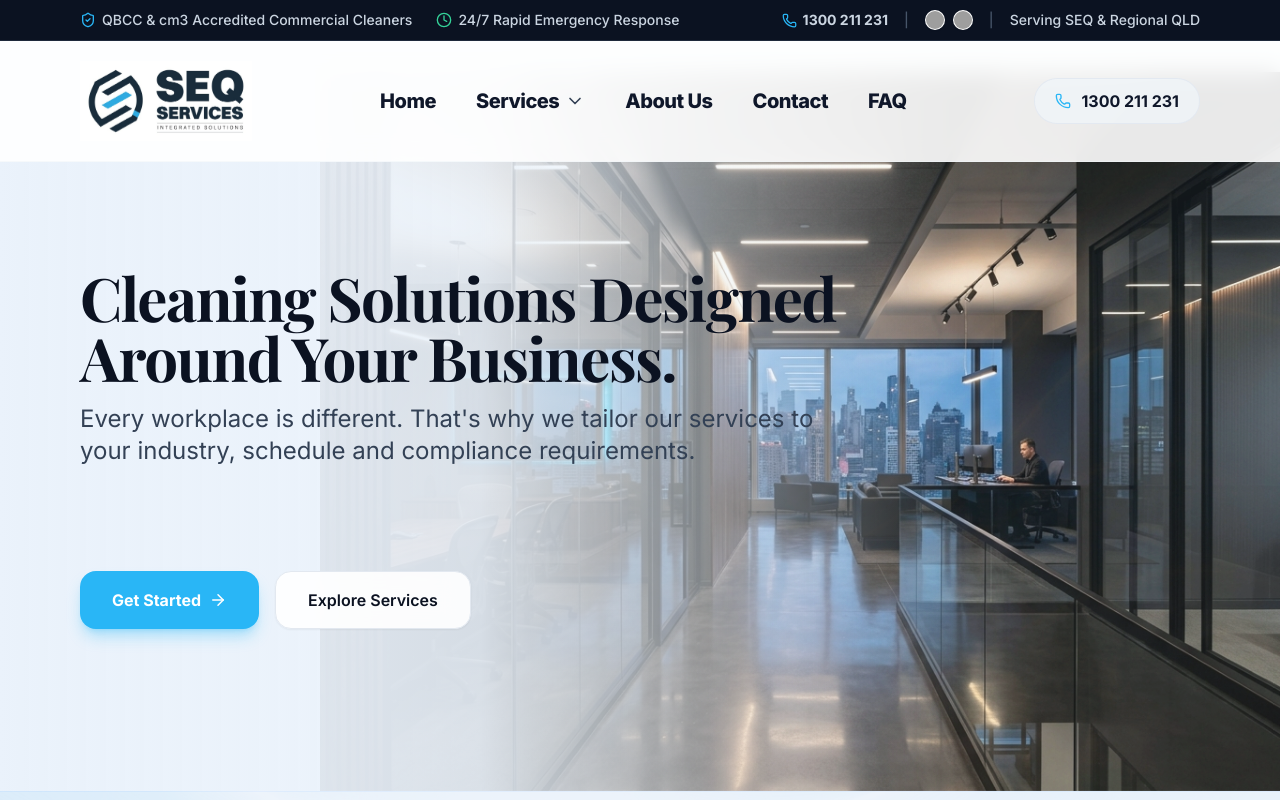
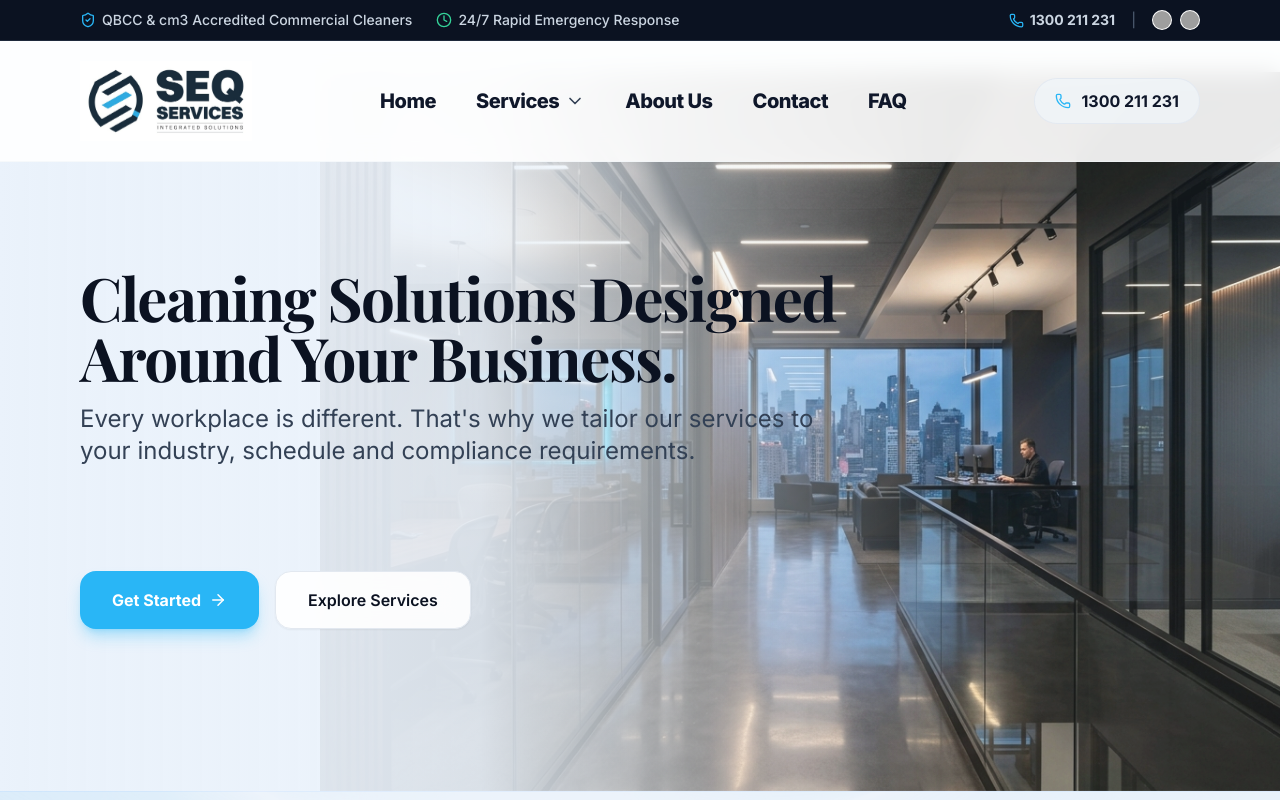
Before and after one commit to HeshanDPathiranage/SEQ_services_webapp_frontend, a Next.js app: page / in a window 1280 px wide. Shown: the top 800 px of the page. Built offline with nearby package versions, Linux system fonts and the light colour scheme; grey boxes are pictures that could not be loaded; a web font is replaced by a local one.

Commit message:
headre not want parte remove

```diff
--- a/components/layout/Header.tsx
+++ b/components/layout/Header.tsx
@@ -59,8 +59,6 @@ export function Header() {
                 <img src={CONTACT_INFO.socials.instagram.icon} alt="Instagram" className="w-full h-full object-cover" />
               </a>
             </div>
-            <span className="text-slate-600">|</span>
-            <span className="text-slate-300 font-medium">Serving SEQ & Regional QLD</span>
           </div>
         </div>
       </div>
```
